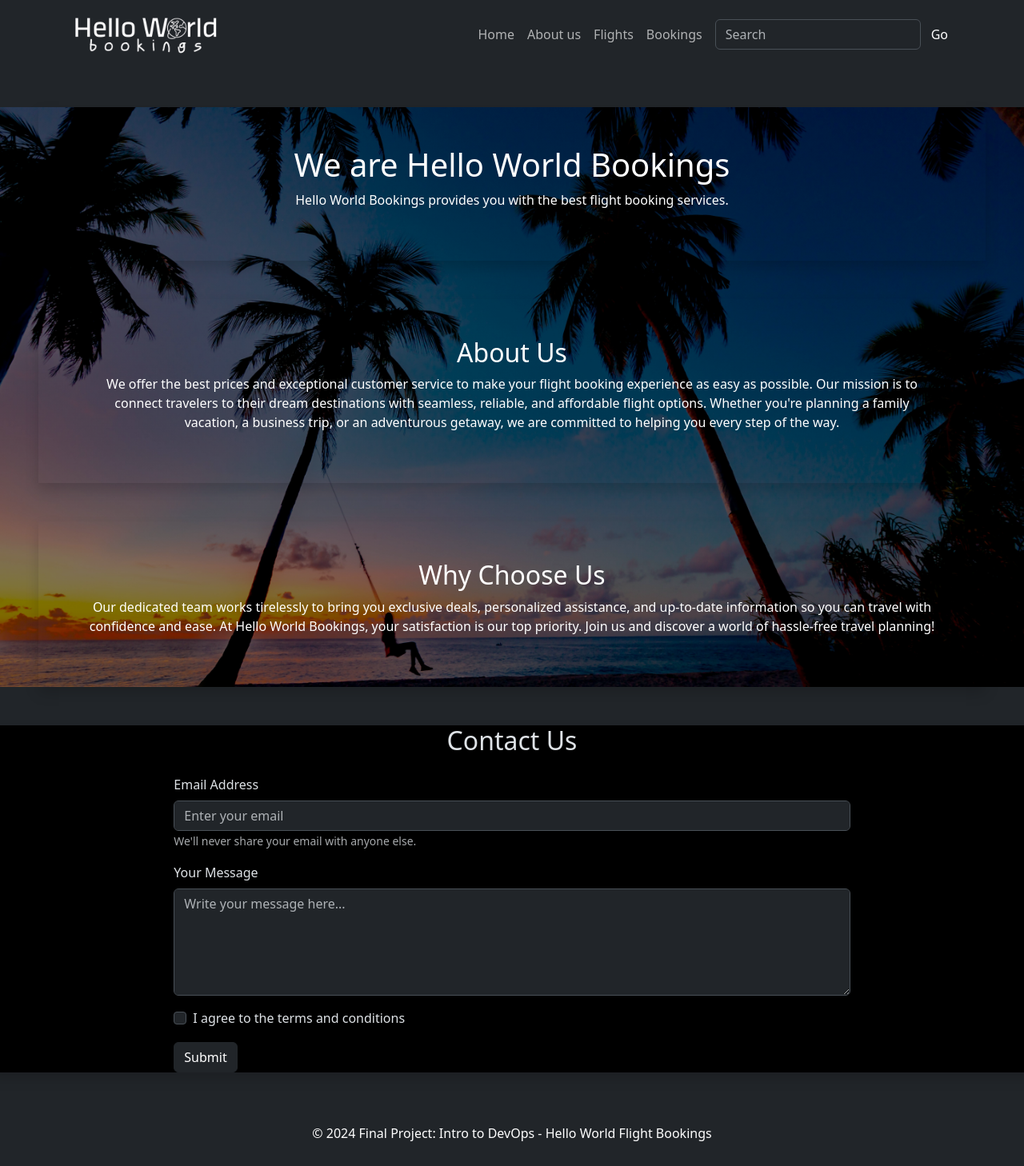
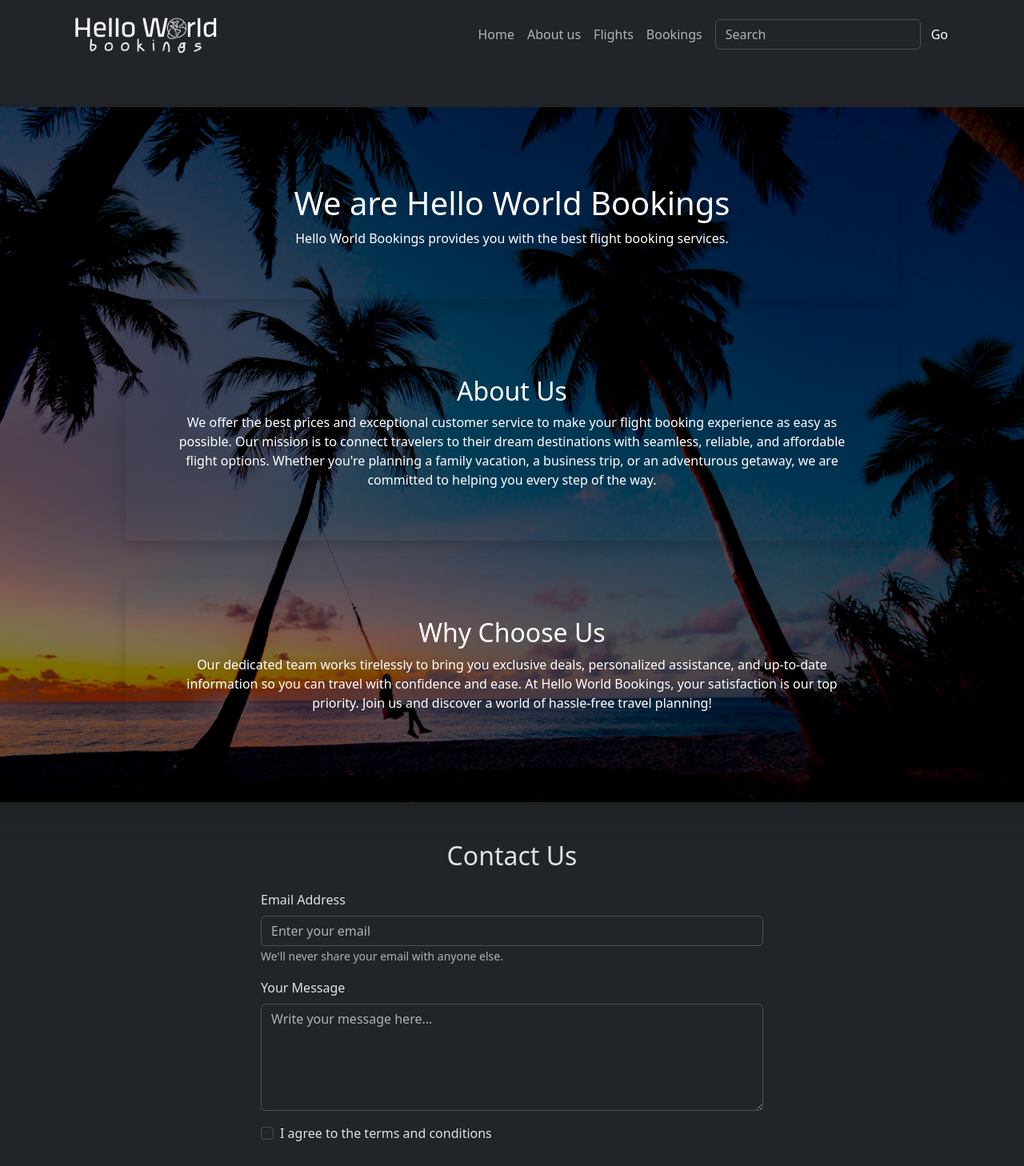
Before and after one commit to TheL0L/Flight_Booking_frontend, a React (Create React App) app: page /about in a window 1280 px wide. Shown: the top 1458 px of the page at 80% size. Built offline with nearby package versions, Linux system fonts and the light colour scheme.

Commit message:
fixed about us page

```diff
--- a/src/pages/About.js
+++ b/src/pages/About.js
@@ -18,6 +18,9 @@ export default class About extends Component {
             textAlign: "center",
           }}
         >
+           <Row className="justify-content-center  md-8 mt-5 mb-5 p-6 rounded shadow">
+          <Col md={10} className="justify-content-center">
+
           <Row className="m-5 p-5 shadow">
             <h1>We are Hello World Bookings</h1>
             <p>
@@ -48,11 +51,13 @@ export default class About extends Component {
               hassle-free travel planning!
             </p>
           </Row>
+          </Col>
+          </Row>
         </div>
 
         {/* Contact Us Form */}
-        <Row className="justify-content-center mt-0 mb-5 p-6 rounded shadow bg-black">
-          <Col md={8}>
+        <Row className="justify-content-center  md-8 mt-5 mb-5 p-6 rounded shadow">
+          <Col md={6}>
             <h2 className="text-center mb-4">Contact Us</h2>
             <Form>
               <Form.Group controlId="formBasicEmail">
```
